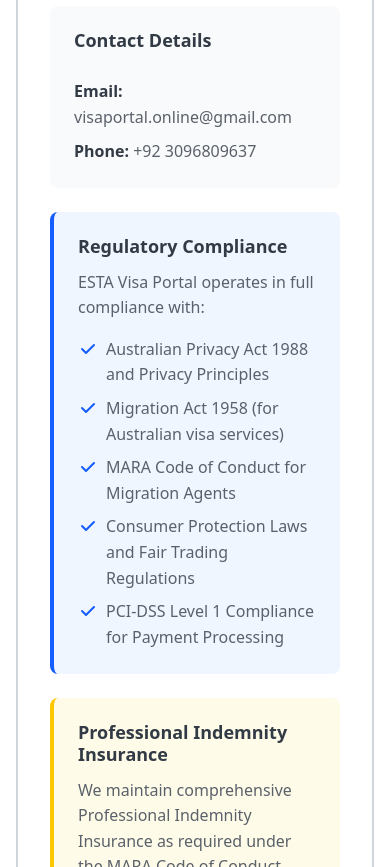
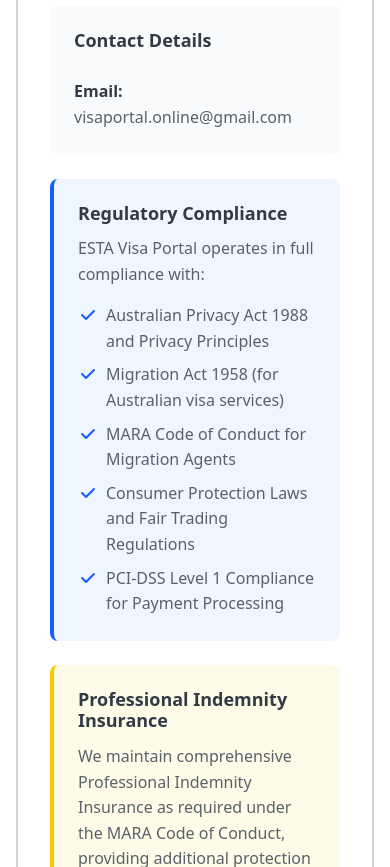
Before and after one commit to Jahanzaib00/ru.evisa-fe, a Next.js app: page /about in a window 390 px wide. Shown: the part 2840-3707 px from the top of the page. Built offline with nearby package versions, Linux system fonts and the light colour scheme; no server answers.

Commit message:
hide phone details

```diff
--- a/app/about/page.tsx
+++ b/app/about/page.tsx
@@ -3,7 +3,12 @@
 import Footer from "../components/home/Footer";
 import Container from "../components/ui/Container";
 import Section from "../components/ui/Section";
-import { CONTACT_EMAIL, CONTACT_PHONE, COMPANY_ADDRESS, EXTERNAL_LINKS } from "@/app/lib/constants";
+import {
+  CONTACT_EMAIL,
+  CONTACT_PHONE,
+  COMPANY_ADDRESS,
+  EXTERNAL_LINKS,
+} from "@/app/lib/constants";
 
 export const metadata: Metadata = {
   title: "About Us",
@@ -310,7 +315,9 @@
                     <address className="not-italic text-gray space-y-1">
                       <p>{COMPANY_ADDRESS.line1}</p>
                       <p>{COMPANY_ADDRESS.line2}</p>
-                      <p>{COMPANY_ADDRESS.city}, {COMPANY_ADDRESS.postalCode}</p>
+                      <p>
+                        {COMPANY_ADDRESS.city}, {COMPANY_ADDRESS.postalCode}
+                      </p>
                       <p>{COMPANY_ADDRESS.country}</p>
                     </address>
                   </div>
@@ -324,10 +331,10 @@
                         <strong className="text-gray-dark">Email:</strong>{" "}
                         {CONTACT_EMAIL}
                       </p>
-                      <p>
+                      {/* <p>
                         <strong className="text-gray-dark">Phone:</strong>{" "}
                         {CONTACT_PHONE}
-                      </p>
+                      </p> */}
                     </address>
                   </div>
                 </div>
```
